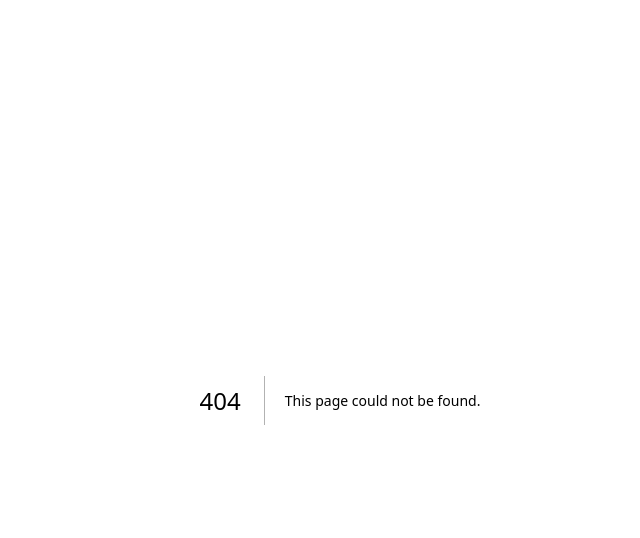
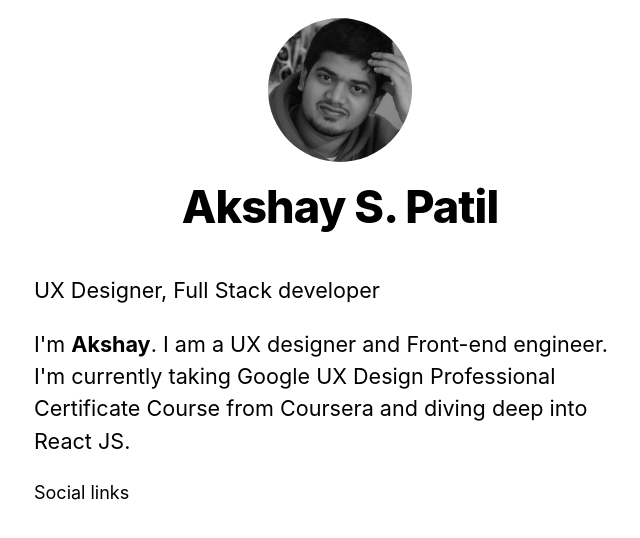
Before and after one commit to akshaypatil26/nextjs-blog, a Next.js app: page /newhome in a window 1280 px wide. Before the commit this address had no page. Shown: the top 538 px of the page, without its empty margins (300-940 px from the left). Built offline with nearby package versions, Linux system fonts and the light colour scheme.

Commit message:
created a file for  newhome page.

```diff
--- /dev/null
+++ b/pages/newhome.js
@@ -0,0 +1,26 @@
+import Head from "next/head";
+import Layout, { siteTitle } from "../components/layout";
+import utilStyles from "../styles/utils.module.css";
+
+export default function home() {
+  return (
+    <Layout home>
+      <Head>
+        <title>{siteTitle}</title>
+      </Head>
+      <section className={utilStyles.headingMd}>
+        <p>UX Designer, Full Stack developer</p>
+        <p>
+          I'm <b>Akshay</b>. I am a UX designer and Front-end engineer.
+          <br />
+          I'm currently taking Google UX Design Professional Certificate Course
+          from Coursera and diving deep into React JS.{" "}
+        </p>
+      </section>
+
+      <section>
+        <p>Social links</p>
+      </section>
+    </Layout>
+  );
+}
```
